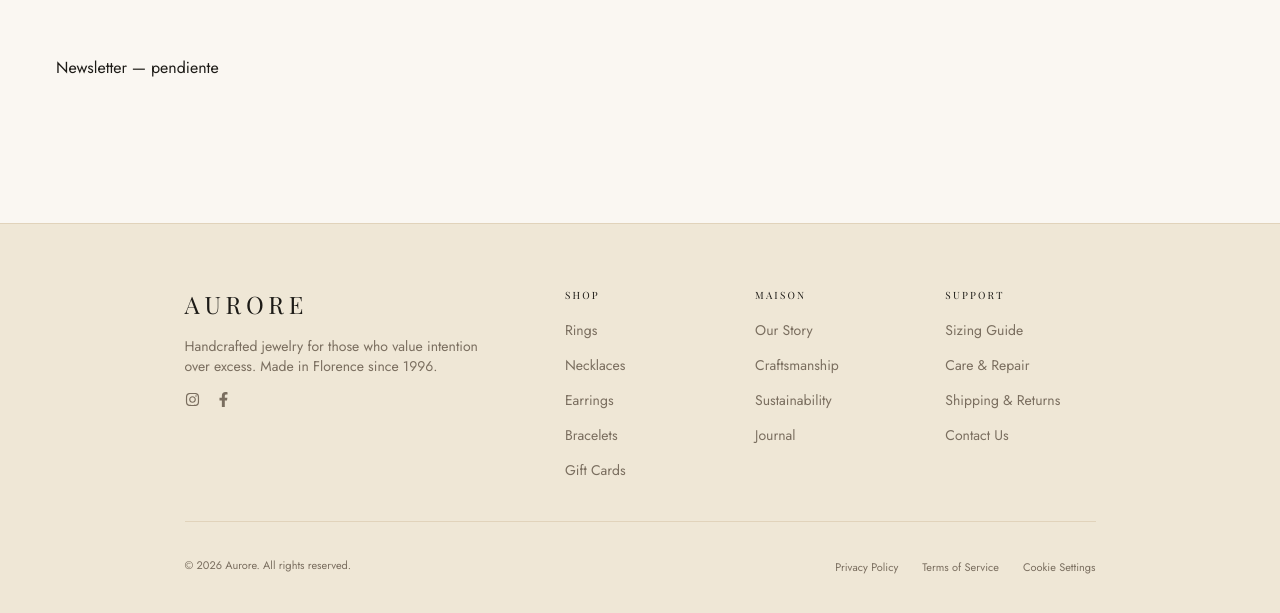
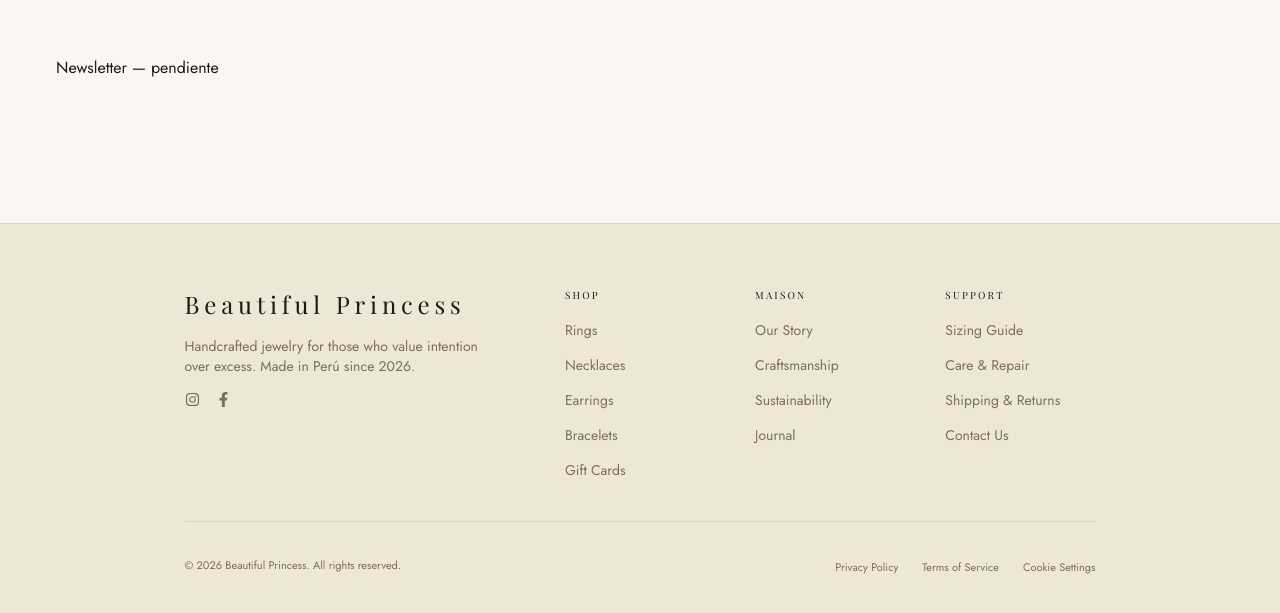
Before and after one commit to jadx2/07_joyeria, a React (Vite) app: page / in a window 1280 px wide. Shown: the part 2292-2905 px from the top of the page. Built offline with nearby package versions, Linux system fonts and the light colour scheme; a web font is replaced by a local one.

Commit message:
fix(#11,#12): aplica cambios de review de Jaim en el copy del footer

```diff
--- a/src/sections/Footer/Footer.jsx
+++ b/src/sections/Footer/Footer.jsx
@@ -10,10 +10,10 @@ const Footer = () => {
       <Container>
         <div className="footer__columnas">
           <div className="footer__marca">
-            <p className="footer__marca-nombre">AURORE</p>
+            <p className="footer__marca-nombre">Beautiful Princess</p>
             <p className="footer__marca-descripcion">
               Handcrafted jewelry for those who value intention over excess.
-              Made in Florence since 1996.
+              Made in Perú since 2026.
             </p>
             <div className="footer__redes">
               <a href="#" aria-label="Instagram" className="footer__red">
@@ -41,7 +41,7 @@ const Footer = () => {
         </div>
         <div className="footer__inferior">
           <p className="footer__copyright">
-            © 2026 Aurore. All rights reserved.
+            © 2026 Beautiful Princess. All rights reserved.
           </p>
           <ul className="footer__legales">
             {enlacesLegales.map((enlace) => (
```
